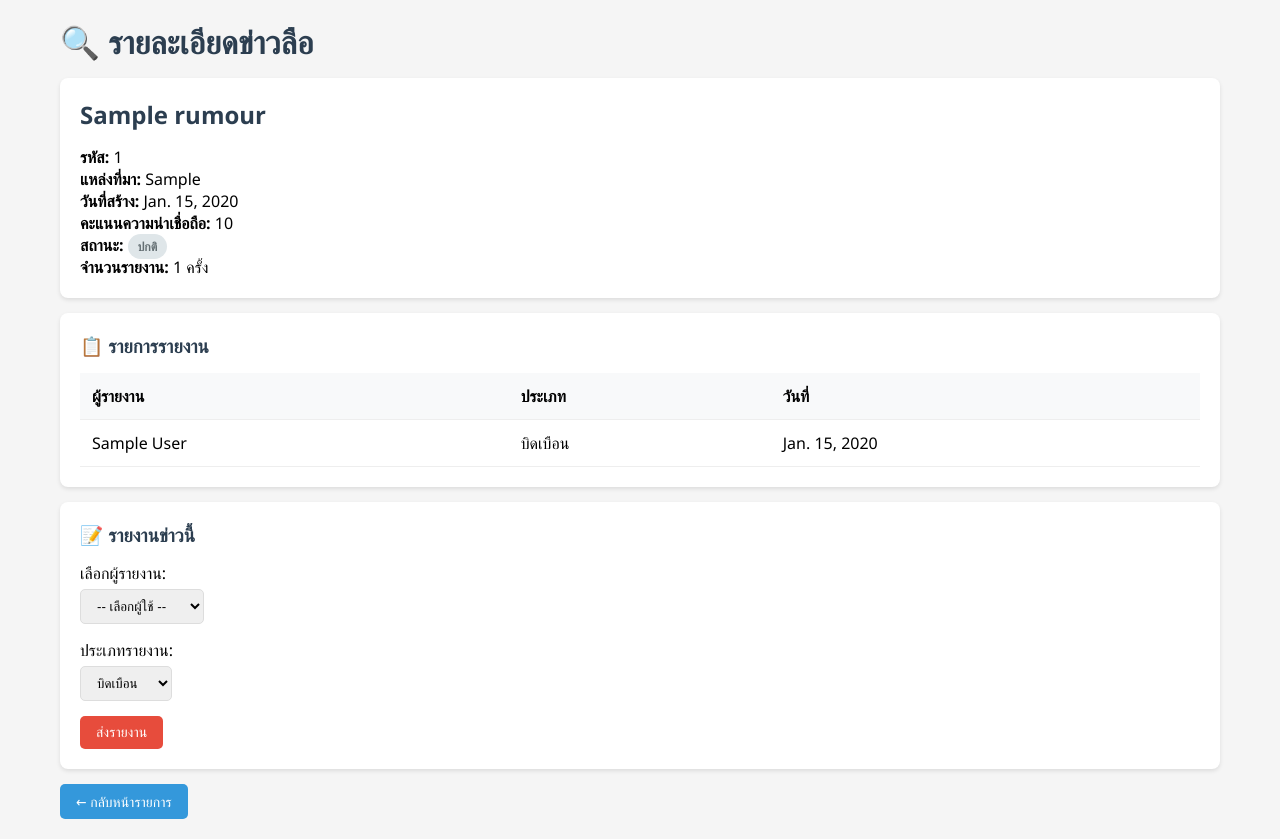
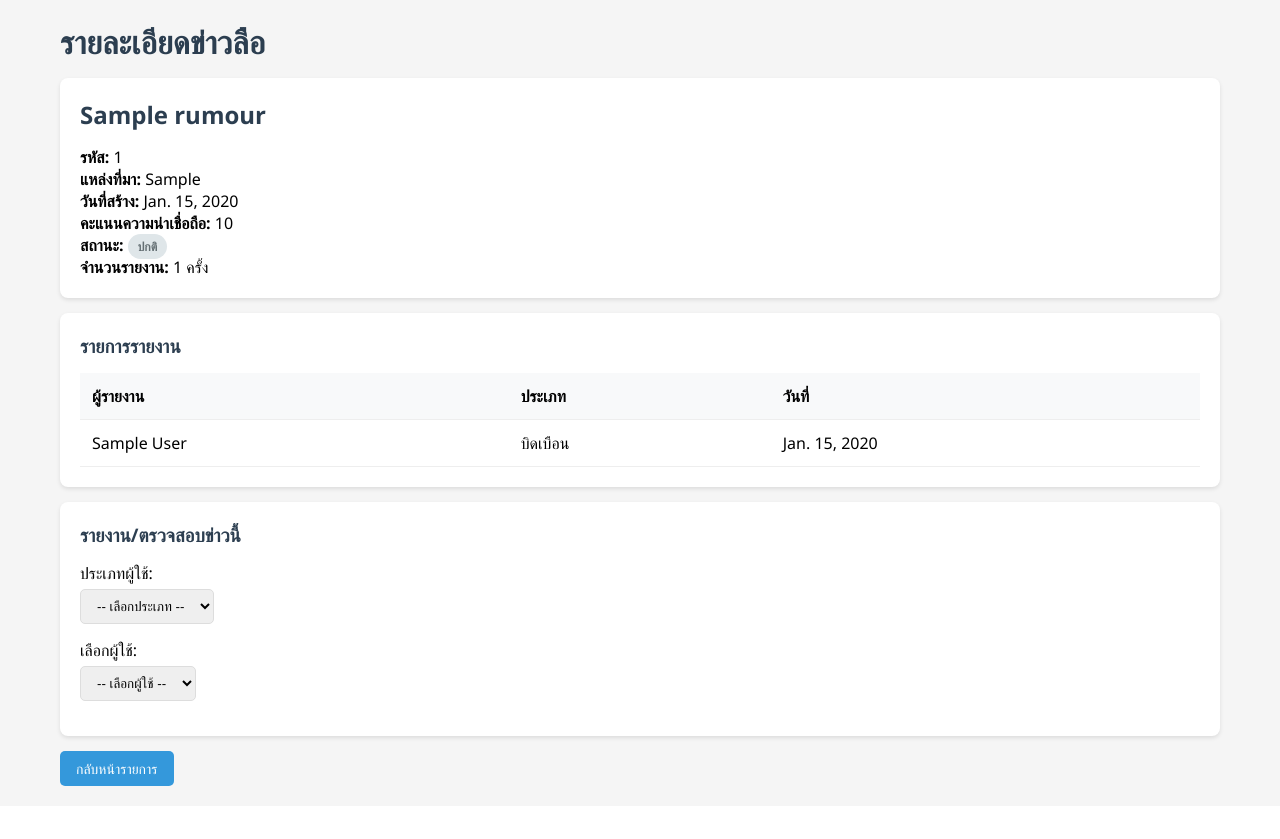
Before and after one commit to Nut06/mvc_2_68_66050067, a Django app: page /rumour/1/ in a window 1280 px wide. Shown: the part 52-891 px from the top of the page. After the commit the page ends 838 px from the top, so only its background shows below. Run offline with Django 4.2, Linux system fonts and the light colour scheme; tables that the repository leaves empty hold one stand-in row (values such as "Sample post").

Commit message:
add verification for verifier function

```diff
--- a/rumors/models.py
+++ b/rumors/models.py
@@ -62,6 +62,17 @@ class Rumour(models.Model):
             self.status = 'panic'
             self.save()
 
+    def verify(self, verified_by, is_true):
+        """ผู้ตรวจสอบ verify ข่าวลือ"""
+        if verified_by.role != 'verifier':
+            raise ValueError("เฉพาะผู้ตรวจสอบเท่านั้นที่สามารถ verify ข่าวได้")
+
+        if is_true:
+            self.status = 'verified_true'
+        else:
+            self.status = 'verified_false'
+        self.save()
+
 
 class Report(models.Model):
     """การรายงานข่าว"""
--- a/rumors/templates/rumors/rumour_detail.html
+++ b/rumors/templates/rumors/rumour_detail.html
@@ -1,9 +1,6 @@
-{% extends 'rumors/base.html' %}
-
-{% block title %}{{ rumour.title }} - Rumor Tracking{% endblock %}
-
-{% block content %}
-<h1>🔍 รายละเอียดข่าวลือ</h1>
+{% extends 'rumors/base.html' %} {% block title %}{{ rumour.title }} - Rumor
+Tracking{% endblock %} {% block content %}
+<h1>รายละเอียดข่าวลือ</h1>
 
 <div class="card">
   <h2>{{ rumour.title }}</h2>
@@ -11,13 +8,18 @@
   <p><strong>แหล่งที่มา:</strong> {{ rumour.source }}</p>
   <p><strong>วันที่สร้าง:</strong> {{ rumour.created_date }}</p>
   <p><strong>คะแนนความน่าเชื่อถือ:</strong> {{ rumour.credibility_score }}</p>
-    <p><strong>สถานะ:</strong> <span class="status status-{{ rumour.status }}">{{ rumour.get_status_display }}</span></p>
+  <p>
+    <strong>สถานะ:</strong>
+    <span class="status status-{{ rumour.status }}"
+      >{{ rumour.get_status_display }}</span
+    >
+  </p>
   <p><strong>จำนวนรายงาน:</strong> {{ rumour.report_count }} ครั้ง</p>
 </div>
 
 <!-- รายการรายงาน -->
 <div class="card">
-    <h3>📋 รายการรายงาน</h3>
+  <h3>รายการรายงาน</h3>
   {% if reports %}
   <table>
     <thead>
@@ -42,37 +44,129 @@
   {% endif %}
 </div>
 
-<!-- ฟอร์มรายงาน -->
+<!-- ฟอร์มรายงาน/ตรวจสอบ -->
 {% if not rumour.is_verified %}
 <div class="card">
-    <h3>📝 รายงานข่าวนี้</h3>
-    <form method="POST" action="{% url 'rumors:add_report' rumour.rumour_id %}">
+  <h3>รายงาน/ตรวจสอบข่าวนี้</h3>
+  <form
+    method="POST"
+    action="{% url 'rumors:add_report' rumour.rumour_id %}"
+    id="actionForm"
+  >
     {% csrf_token %}
+
+    <!-- เลือกประเภทผู้ใช้ -->
     <div class="form-group">
-            <label>เลือกผู้รายงาน:</label>
-            <select name="user_id" required>
-                <option value="">-- เลือกผู้ใช้ --</option>
-                {% for user in users %}
-                <option value="{{ user.user_id }}">{{ user.name }}</option>
-                {% endfor %}
+      <label>ประเภทผู้ใช้:</label>
+      <select
+        name="user_type"
+        id="userType"
+        required
+        onchange="changeUserType()"
+      >
+        <option value="">-- เลือกประเภท --</option>
+        <option value="general_user">ผู้ใช้ทั่วไป</option>
+        <option value="verifier">ผู้ตรวจสอบ</option>
       </select>
     </div>
+
+    <!-- เลือกผู้ใช้ -->
     <div class="form-group">
+      <label>เลือกผู้ใช้:</label>
+      <select name="user_id" id="userId" required>
+        <option value="">-- เลือกผู้ใช้ --</option>
+      </select>
+    </div>
+
+    <!-- ส่วนสำหรับผู้ใช้ทั่วไป - รายงาน -->
+    <div class="form-group" id="reportSection" style="display: none">
       <label>ประเภทรายงาน:</label>
-            <select name="report_type" required>
+      <select name="report_type" id="reportType">
         <option value="distorted">บิดเบือน</option>
         <option value="inciting">ปลุกปั่น</option>
         <option value="false">ข้อมูลเท็จ</option>
       </select>
     </div>
-        <button type="submit" class="btn btn-danger">ส่งรายงาน</button>
+
+    <!-- ส่วนสำหรับผู้ตรวจสอบ - verify -->
+    <div class="form-group" id="verifySection" style="display: none">
+      <label>ผลการตรวจสอบ:</label>
+      <select name="verification" id="verification">
+        <option value="true">ข่าวนี้เป็นความจริง</option>
+        <option value="false">ข่าวนี้เป็นเท็จ</option>
+      </select>
+    </div>
+
+    <!-- ปุ่ม submit -->
+    <button
+      type="submit"
+      id="submitBtn"
+      class="btn btn-danger"
+      style="display: none"
+    >
+      ส่งรายงาน
+    </button>
   </form>
 </div>
+
+<script>
+  // ข้อมูลผู้ใช้
+  const generalUsers = [
+      {% for user in general_users %}
+      { id: "{{ user.user_id }}", name: "{{ user.name }}" },
+      {% endfor %}
+  ];
+
+  const verifiers = [
+      {% for user in verifiers %}
+      { id: "{{ user.user_id }}", name: "{{ user.name }}" },
+      {% endfor %}
+  ];
+
+  function changeUserType() {
+      const userType = document.getElementById('userType').value;
+      const userSelect = document.getElementById('userId');
+      const reportSection = document.getElementById('reportSection');
+      const verifySection = document.getElementById('verifySection');
+      const submitBtn = document.getElementById('submitBtn');
+
+      // Clear และ reset user dropdown
+      userSelect.innerHTML = '<option value="">-- เลือกผู้ใช้ --</option>';
+
+      if (userType === 'general_user') {
+          // แสดงผู้ใช้ทั่วไป
+          generalUsers.forEach(user => {
+              userSelect.innerHTML += `<option value="${user.id}">${user.name}</option>`;
+          });
+          reportSection.style.display = 'block';
+          verifySection.style.display = 'none';
+          submitBtn.style.display = 'inline-block';
+          submitBtn.textContent = 'ส่งรายงาน';
+          submitBtn.className = 'btn btn-danger';
+      } else if (userType === 'verifier') {
+          // แสดงผู้ตรวจสอบ
+          verifiers.forEach(user => {
+              userSelect.innerHTML += `<option value="${user.id}">${user.name}</option>`;
+          });
+          reportSection.style.display = 'none';
+          verifySection.style.display = 'block';
+          submitBtn.style.display = 'inline-block';
+          submitBtn.textContent = 'ยืนยันผลตรวจสอบ';
+          submitBtn.className = 'btn btn-success';
+      } else {
+          reportSection.style.display = 'none';
+          verifySection.style.display = 'none';
+          submitBtn.style.display = 'none';
+      }
+  }
+</script>
 {% else %}
 <div class="card">
-    <p style="color: #27ae60;">✅ ข่าวนี้ถูกตรวจสอบแล้ว ไม่สามารถรายงานเพิ่มได้</p>
+  <p style="color: #27ae60">ข่าวนี้ถูกตรวจสอบแล้ว ไม่สามารถรายงานเพิ่มได้</p>
 </div>
 {% endif %}
 
-<a href="{% url 'rumors:rumour_list' %}" class="btn btn-primary">← กลับหน้ารายการ</a>
+<a href="{% url 'rumors:rumour_list' %}" class="btn btn-primary"
+  >กลับหน้ารายการ</a
+>
 {% endblock %}
--- a/rumors/views.py
+++ b/rumors/views.py
@@ -29,12 +29,14 @@ def rumour_list(request):
 def rumour_detail(request, rumour_id):
     rumour = get_object_or_404(Rumour, rumour_id=rumour_id)
     reports = rumour.report_set.all()
-    users = User.objects.filter(role='general_user')
+    general_users = User.objects.filter(role='general_user')
+    verifiers = User.objects.filter(role='verifier')
 
     context = {
         'rumour': rumour,
         'reports': reports,
-        'users': users,
+        'general_users': general_users,
+        'verifiers': verifiers,
     }
     return render(request, 'rumors/rumour_detail.html', context)
 
@@ -53,28 +55,37 @@ def summary(request):
     return render(request, 'rumors/summary.html', context)
 
 
-# """เพิ่มรายงานข่าวลือ"""
+# """เพิ่มรายงานข่าวลือ หรือ verify ข่าว"""
 def add_report(request, rumour_id):
     if request.method == 'POST':
         rumour = get_object_or_404(Rumour, rumour_id=rumour_id)
         user_id = request.POST.get('user_id')
-        report_type = request.POST.get('report_type')
+        action_type = request.POST.get('action_type')  # report หรือ verify
 
         try:
             user = User.objects.get(user_id=user_id)
 
             # ตรวจสอบว่าข่าวถูก verify แล้วหรือไม่
             if rumour.is_verified:
-                messages.error(request, 'ไม่สามารถรายงานข่าวที่ถูกตรวจสอบแล้วได้')
+                messages.error(request, 'ไม่สามารถดำเนินการกับข่าวที่ถูกตรวจสอบแล้วได้')
                 return redirect('rumors:rumour_detail', rumour_id=rumour_id)
 
-            # สร้าง report ใหม่
-            Report.objects.create(
-                reporter=user,
-                rumour=rumour,
-                report_type=report_type
-            )
-            messages.success(request, 'รายงานสำเร็จ!')
+            # แยก logic ตาม role
+            if user.role == 'verifier':
+                # ผู้ตรวจสอบ - verify ข่าว
+                verification = request.POST.get('verification')
+                is_true = (verification == 'true')
+                rumour.verify(verified_by=user, is_true=is_true)
+                messages.success(request, f'ยืนยันข่าวเป็น {"จริง" if is_true else "เท็จ"} สำเร็จ!')
+            else:
+                # ผู้ใช้ทั่วไป - รายงานข่าว
+                report_type = request.POST.get('report_type')
+                Report.objects.create(
+                    reporter=user,
+                    rumour=rumour,
+                    report_type=report_type
+                )
+                messages.success(request, 'รายงานสำเร็จ!')
 
         except IntegrityError:
             messages.error(request, 'คุณได้รายงานข่าวนี้ไปแล้ว')
```
Lines whose indentation alone changed are shown as unchanged.
